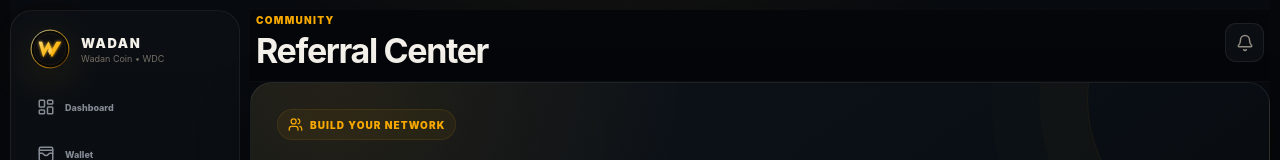
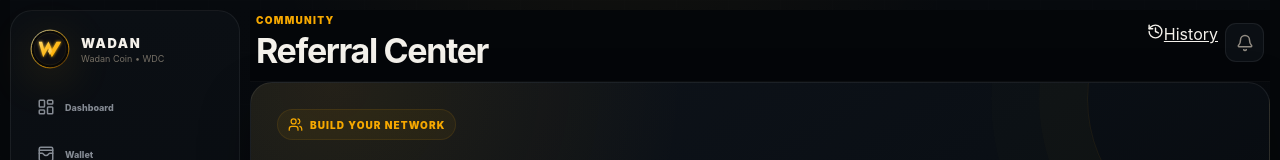
Before and after one commit to mkmalakzai/WadanApp, a Next.js app: page /referrals in a window 1280 px wide. Shown: the top 160 px of the page. Built offline with nearby package versions, Linux system fonts and the light colour scheme; no server answers.

Commit message:
Add referral history shortcut

```diff
--- a/app/referrals/page.tsx
+++ b/app/referrals/page.tsx
@@ -139,6 +139,7 @@ export default function ReferralsPage() {
             <h1>Referral Center</h1>
           </div>
           <div className="dash-top-actions">
+            <Link href="/history/referral" className="feature-history-link"><History size={17}/><span>History</span></Link>
             <button className="icon-square" aria-label="Notifications"><Bell size={18}/></button>
           </div>
         </header>
```
